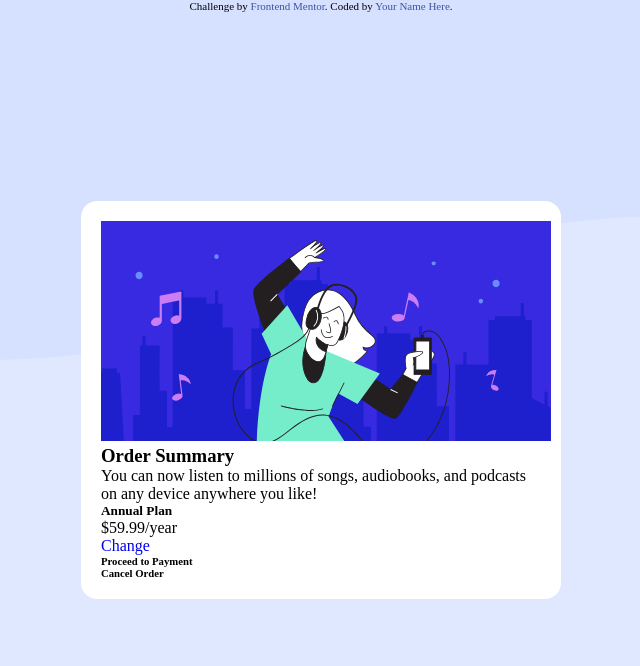
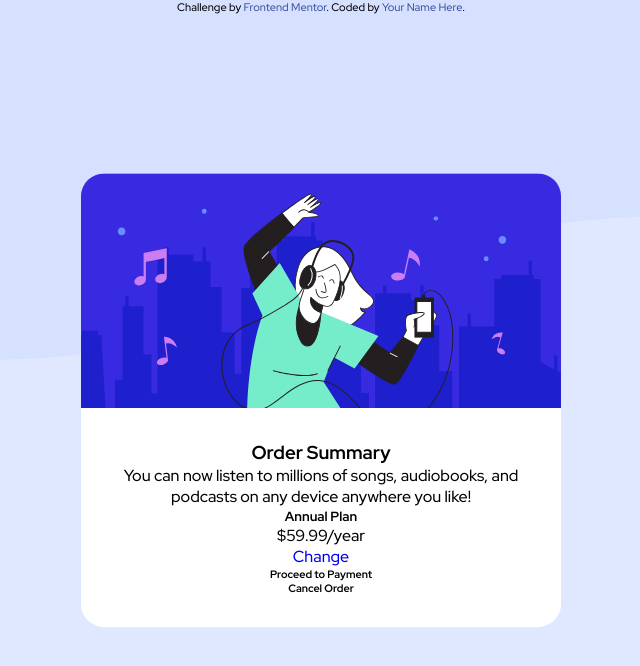
Before and after one commit to scanales01/Order-Summary-Component, a plain HTML site: page index.html in a window 1280 px wide. Shown: the whole page, without its empty margins (319-959 px from the left). Drawn offline with Linux system fonts and the light colour scheme.

Commit message:
Updated Card
Added image, changed font, and centered text.

```diff
--- a/assets/css/styles.css
+++ b/assets/css/styles.css
@@ -19,6 +19,7 @@
     margin: 0;
     padding: 0;
     box-sizing: border-box;
+    font-family: var(--font-family);
 }
 
 a {
@@ -60,7 +61,18 @@ body {
     text-align: left;
     background-color: white;
     width: 30rem;
-    padding: 1.25rem;
-    border-radius: 1rem;
+    object-fit: cover;
+    border-radius: 5%;
     transform: translate(-50%, -50%);
+    overflow: hidden;
 }
+
+.card-container > img {
+    width: 100%;
+    display: block;
+}
+
+.content {
+    margin: 2rem;
+    text-align: center;
+}
--- a/index.html
+++ b/index.html
@@ -16,10 +16,9 @@
 <body>
   <div class="background">
     <div class="card-container">
-      <div class="image">
-        <img src="assets/images/illustration-hero.svg" alt="illustration-hero" loading="lazy"/>
-      </div>
-      <h3>Order Summary</h3>
+      <img src="assets/images/illustration-hero.svg" alt="illustration-hero" loading="lazy"/>
+      <div class="content">
+        <h3>Order Summary</h3>
 
        <p>You can now listen to millions of songs, audiobooks, and podcasts on any
          device anywhere you like!</p>
@@ -37,8 +36,8 @@
 
        <h6>Cancel Order</h6>
      </div>
-
-     <div class="attribution">
+    </div>
+    <div class="attribution">
       Challenge by <a href="https://www.frontendmentor.io?ref=challenge" target="_blank">Frontend Mentor</a>.
       Coded by <a href="#">Your Name Here</a>.
     </div>
```
